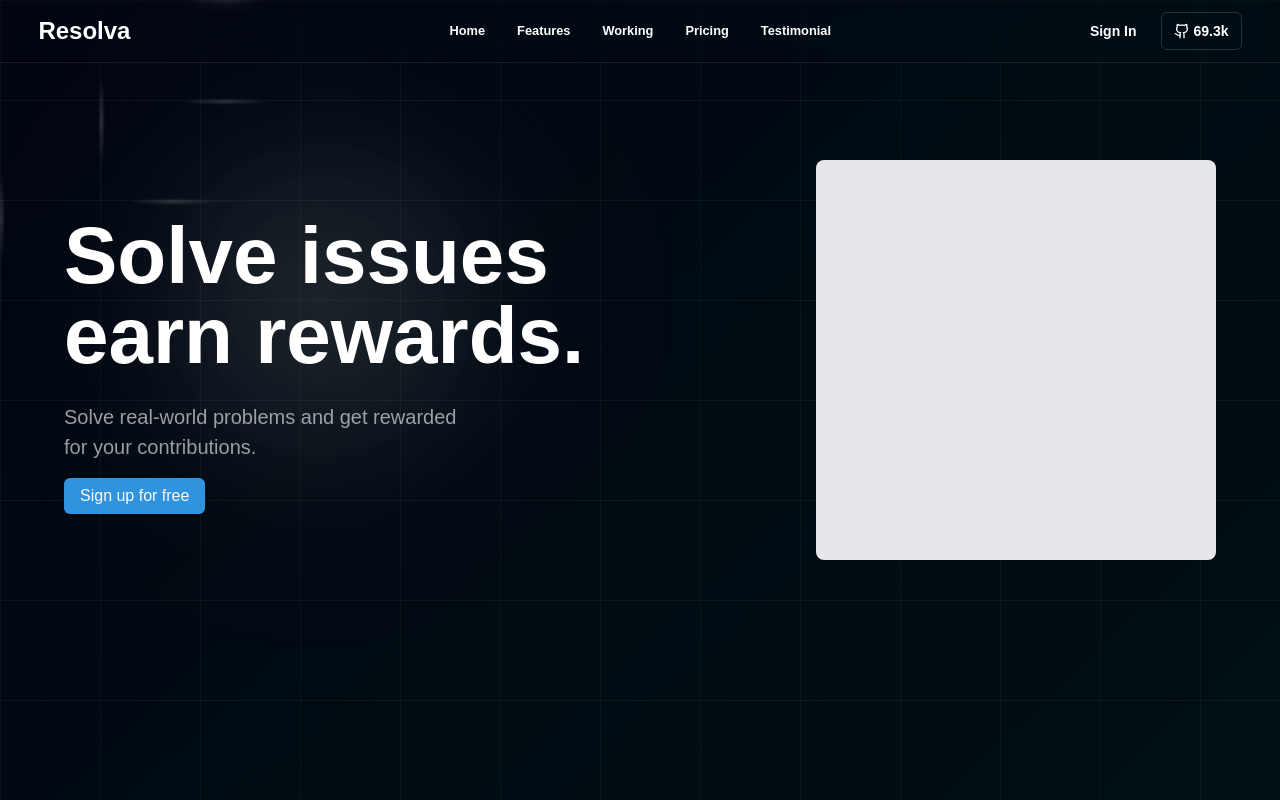
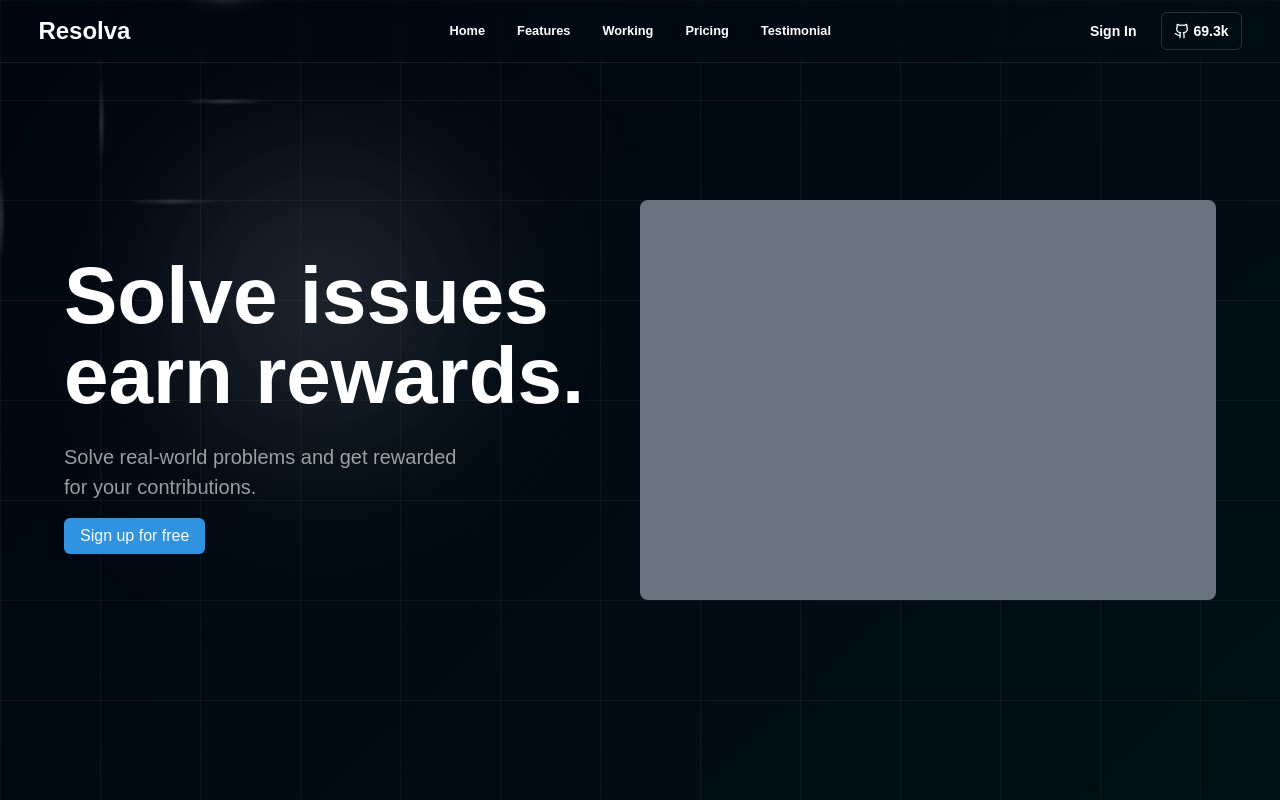
Before and after one commit to DevHrithik/Resolva, a Next.js app: page / in a window 1280 px wide. Shown: the top 800 px of the page. Built offline with nearby package versions, Linux system fonts and the light colour scheme.

Commit message:
working on landing page

```diff
--- a/components/landing-page/hero-section.tsx
+++ b/components/landing-page/hero-section.tsx
@@ -1,10 +1,35 @@
-import React from "react";
+import React, { useEffect, useRef } from "react";
 import { Button } from "../ui/button";
+import gsap from "gsap";
+
 const Herosection = () => {
+  const leftComponent = useRef(null);
+  const rightComponent = useRef(null);
+
+  useEffect(() => {
+    gsap.from(leftComponent.current, {
+      x: -200,
+      opacity: 0,
+      duration: 1.5,
+      ease: "power3.out",
+      stagger:0
+    });
+    gsap.from(rightComponent.current, {
+      x: 200,
+      opacity: 0,
+      duration: 1.5,
+      ease: "power3.out",
+      stagger:0
+    });
+  }, []);
+
   return (
-    <div className="h-[55vh] md:h-[90vh] flex flex-col md:flex-row py-[30%] justify-between items-center ">
-      <div className="flex flex-col gap-4 text-center md:text-left">
-        <div className="text-[40px] md:text-[80px] font-bold  md:leading-tight">
+    <div className="h-[55vh] md:h-screen flex flex-col md:flex-row justify-between items-center py-[30%] md:py-0">
+      <div
+        ref={leftComponent}
+        className="flex flex-col gap-4 text-center md:text-left"
+      >
+        <div className="text-[40px] md:text-[80px] font-bold md:leading-tight">
           <h1>Solve issues</h1>
           <h1 className="-mt-5">earn rewards.</h1>
         </div>
@@ -15,13 +40,16 @@ const Herosection = () => {
           </span>
         </div>
 
-        <div className="">
+        <div>
           <Button className="bg-[#2f93e0] hover:bg-[#006AB9] text-[16px] font-medium">
             Sign up for free
           </Button>
         </div>
       </div>
-      <div className="hidden md:block w-[400px] h-[400px] bg-gray-200 rounded-lg"></div>
+      <div
+        ref={rightComponent}
+        className="hidden md:block w-[50%] h-[400px] bg-gray-500 rounded-lg"
+      ></div>
     </div>
   );
 };
```
